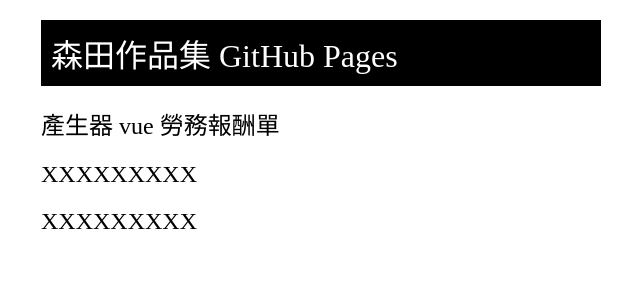
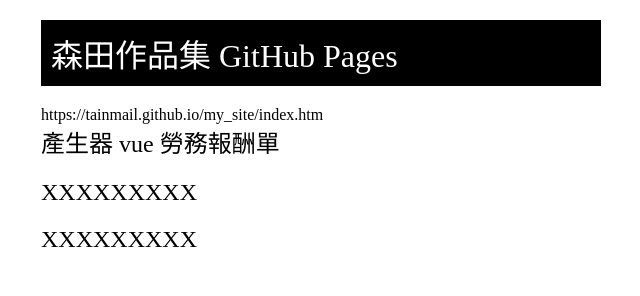
Before and after one commit to tainmail/my_site, a plain HTML site: page index.htm in a window 1280 px wide. Shown: the whole page, without its empty margins (319-959 px from the left). Drawn offline with Linux system fonts and the light colour scheme.

Commit message:
0924-1357

```diff
--- a/index.htm
+++ b/index.htm
@@ -18,6 +18,7 @@ a:link, a:visited{color:#000; text-decoration:none;}
 <body>
 <div class="wrapper">
 	<h1>森田作品集 GitHub Pages</h1>
+	<p>https://tainmail.github.io/my_site/index.htm</p>
 	<ul>
 		<li><a href="2025/2025-0918/ok001.htm">產生器 vue 勞務報酬單</a></li>
 		<li><a href="####">XXXXXXXXX</a></li>
```
